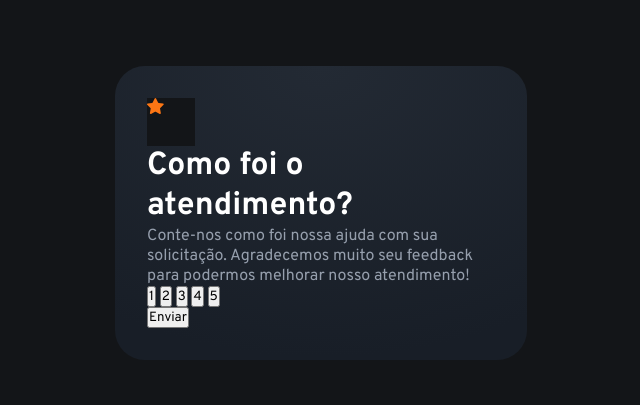
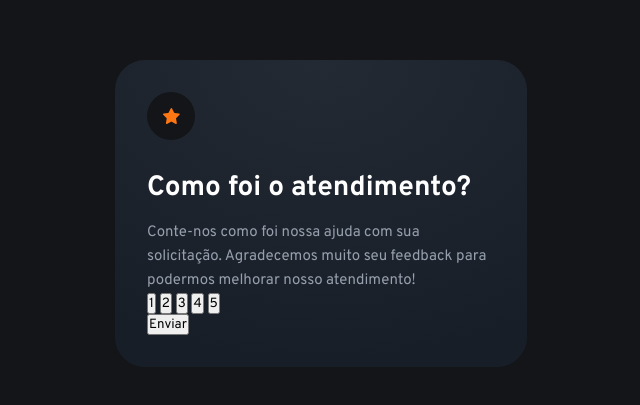
Before and after one commit to marciomcg/feedback_base, a plain HTML site: page index.html in a window 1280 px wide. Shown: the part 187-592 px from the top of the page, without its empty margins (319-959 px from the left). Drawn offline with Linux system fonts and the light colour scheme.

Commit message:
quarto commit do CSS

```diff
--- a/style.css
+++ b/style.css
@@ -3,6 +3,7 @@ margin: 0;
 padding: 0;
 box-sizing: border-box;
 font-family: "Overpass", sans-serif;
+-webkit-font-smoothing: antialiassed;
 }
 :root {
     --dark-blue:#262E38;
@@ -29,15 +30,28 @@ body {
  padding: 32px;
  border-radius: 30px;
 }
- .card h1 {
+
+ .estrela{
+  background-color: var(--very-dark-blue);
+  width: 48px;
+  height: 48px;
+  display: flex;
+  justify-content: center;
+  align-items: center;
+
+  border-radius: 50%;
+
+  margin-bottom: 30px;
+
+}
+.card h1 {
     color: var(--white);
+    font-size: 28px;
+    margin-bottom: 15px;
 }
 
  .card p {
     color: var(--ligh-grey);
+    font-size: 15px;
+    line-height: 24px;
 }
- .estrela{
-  background-color: var(--very-dark-blue);
-  width: 48px;
-  height: 48px;
-}
```
